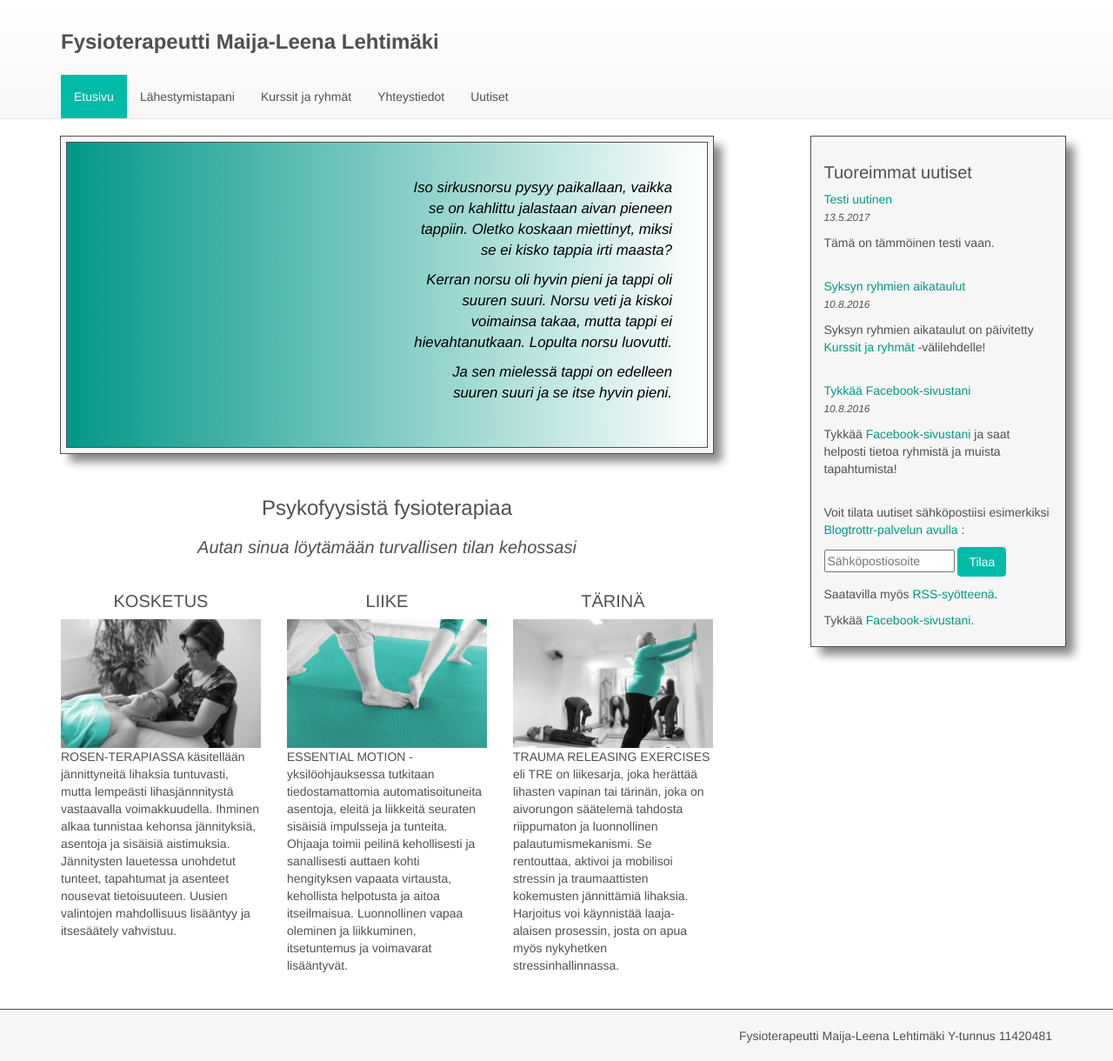
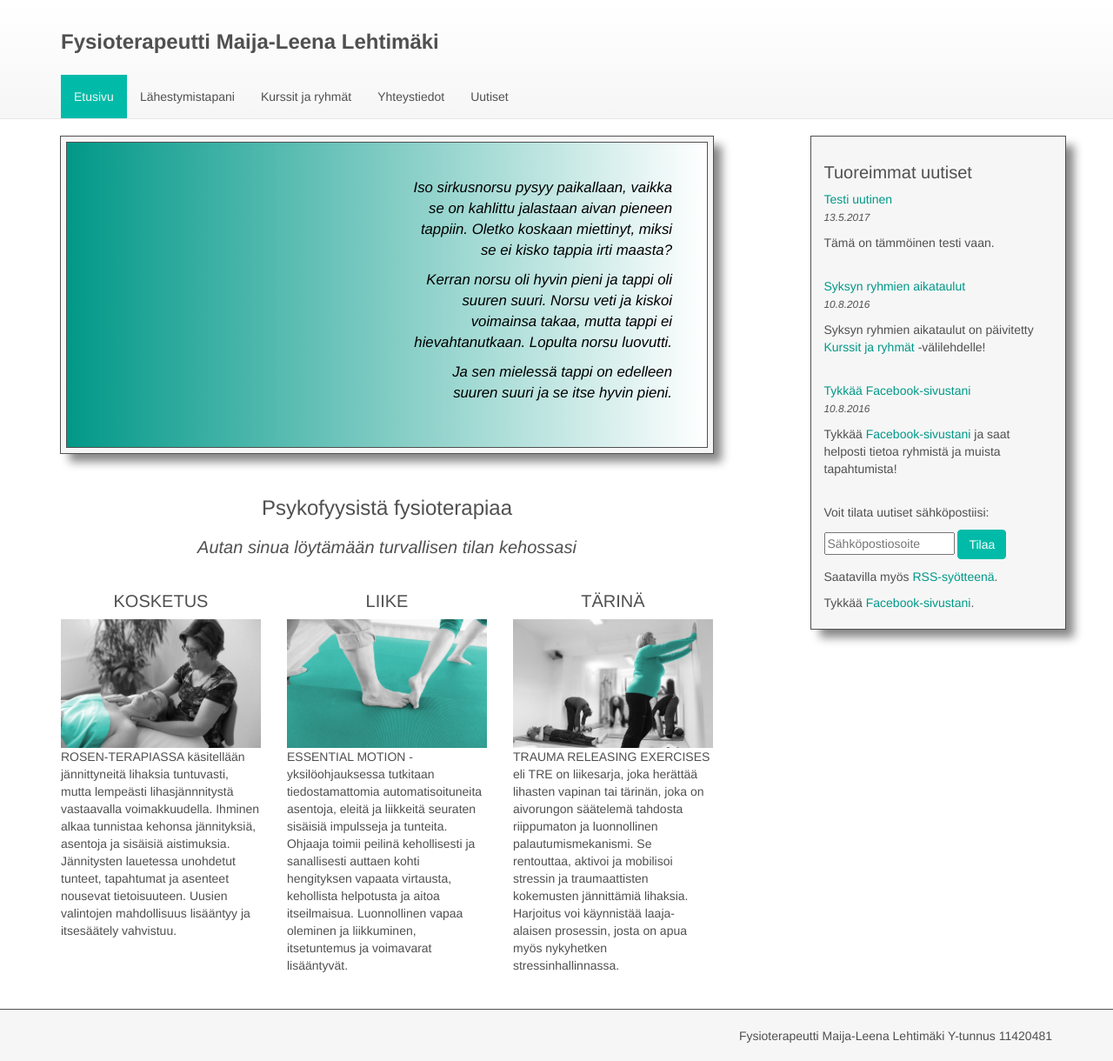
Before and after one commit to jluttine/maijaleenalehtimaki.fi, a Jekyll site: the page built from _pages/00-etusivu.html, in a window 1280 px wide. Shown: the whole page at 87% size. Built offline with Jekyll 4.4.1, drawn with Linux system fonts in a browser that asks for light colours.

Commit message:
Poista Blogtrottr-linkki

```diff
--- a/_includes/recent.html
+++ b/_includes/recent.html
@@ -23,10 +23,7 @@
 <form method="post" target="popupwindow" action="https://blogtrottr.com/"
 >
     <p>
-        Voit tilata uutiset sähköpostiisi esimerkiksi
-        <a href="https://blogtrottr.com">
-            Blogtrottr-palvelun avulla
-        </a>:
+        Voit tilata uutiset sähköpostiisi:
     </p>
     <p>
         <input name="btr_email" placeholder="Sähköpostiosoite" value="" type="text" class="email-field">
```
